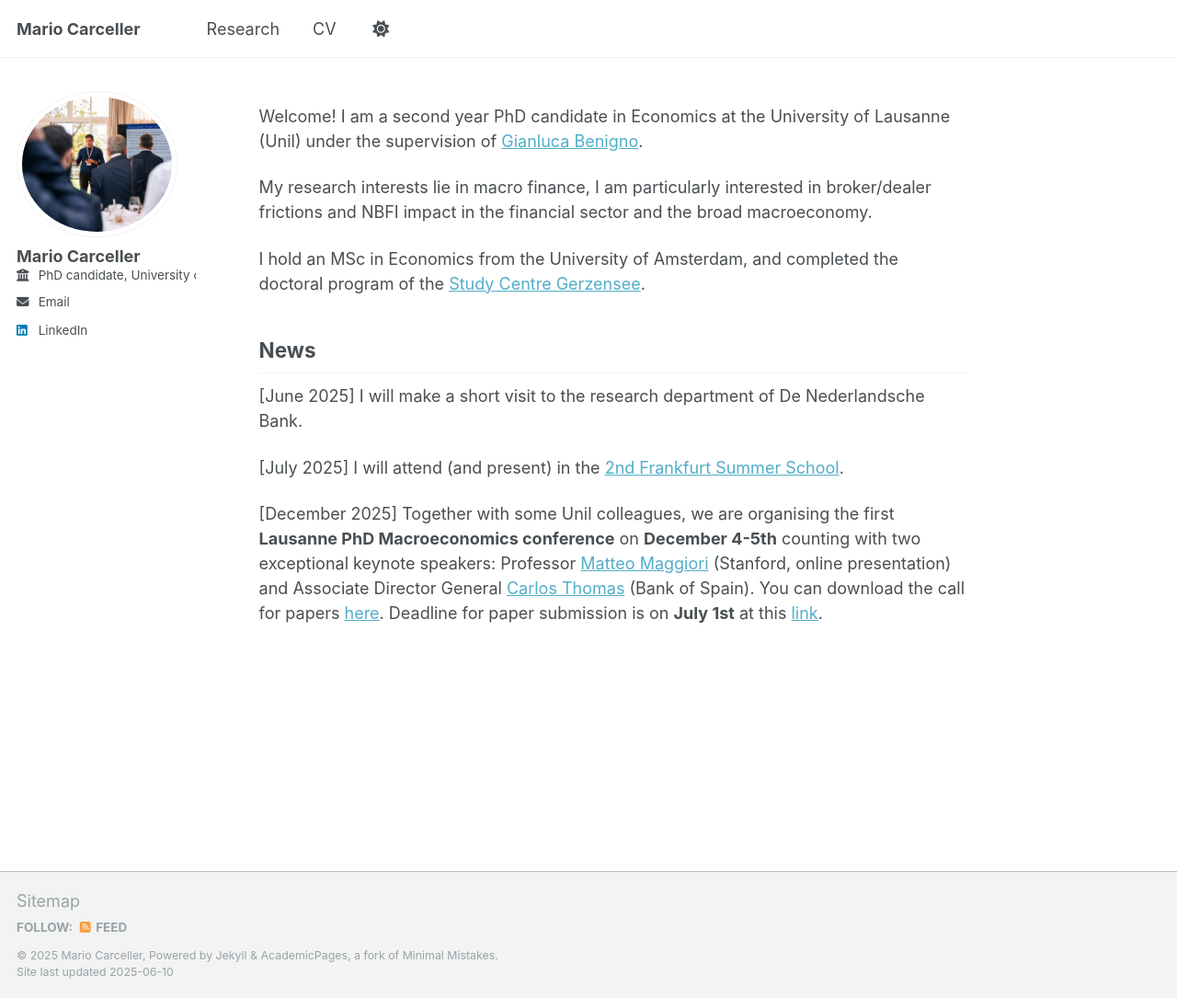
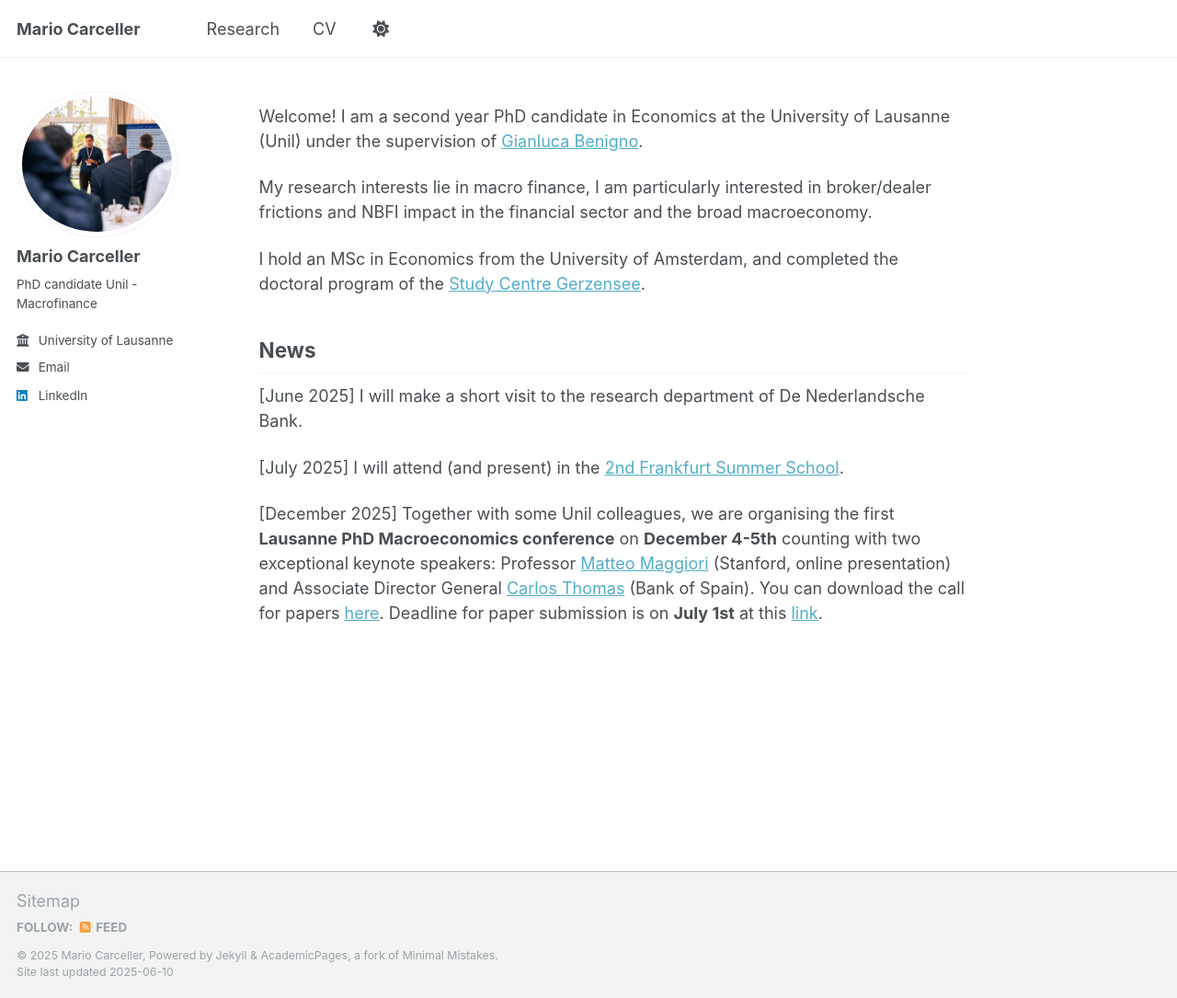
Before and after one commit to MarioCarceller/carcellermario.github.io, a Jekyll site: the page built from _pages/about.md, in a window 1280 px wide and 1085 px high. Shown: the whole window at 92% size. Built offline with Jekyll 4.4.1, drawn with Linux system fonts in a browser that asks for light colours.

Commit message:
Update _config.yml

```diff
--- a/_config.yml
+++ b/_config.yml
@@ -25,9 +25,9 @@ author:
   avatar           : "Z9C_4254 c.jpg"
   name             : "Mario Carceller"
   pronouns         : # example: "she/her"
-  bio              : #"I am a PhD candidate at the university of Lausanne"
+  bio              : "PhD candidate Unil - Macrofinance"
   location         : #"Lausanne, Switzerland"
-  employer         : "PhD candidate, University of Lausanne"
+  employer         : "University of Lausanne"
   uri              : # URL
   email            : "mario.carcellerdelarco@unil.ch"
 
```
